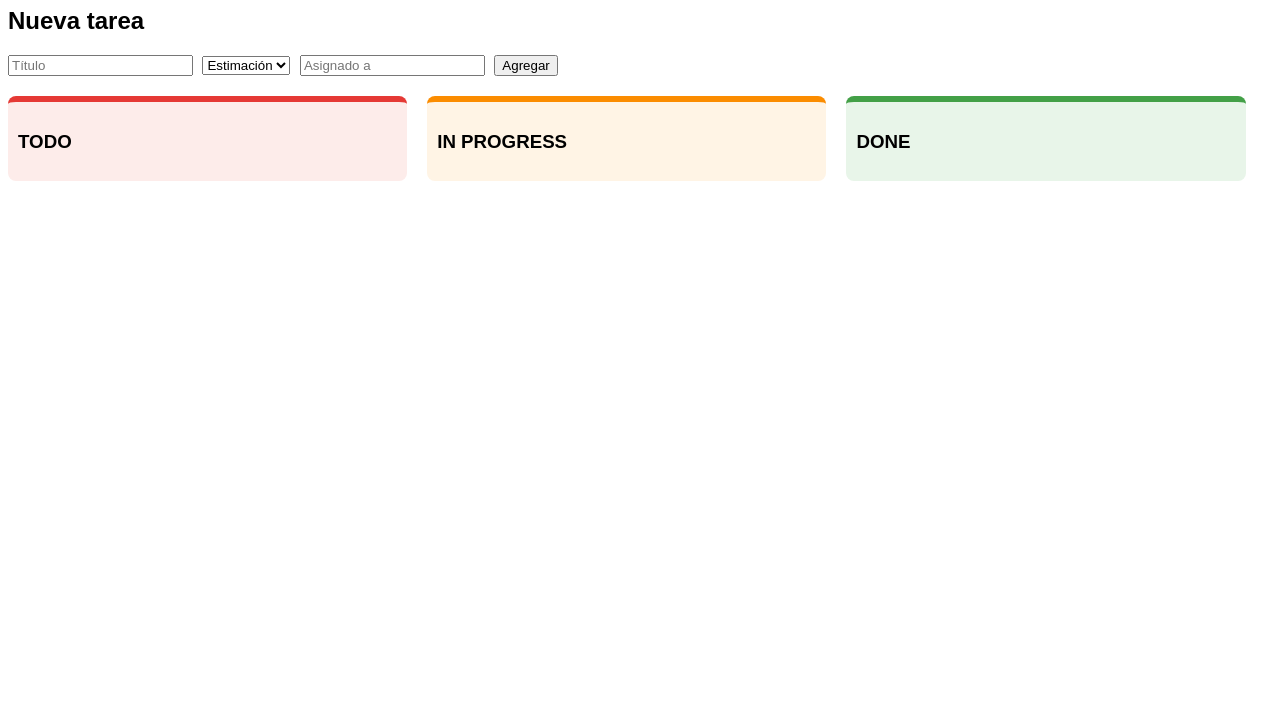
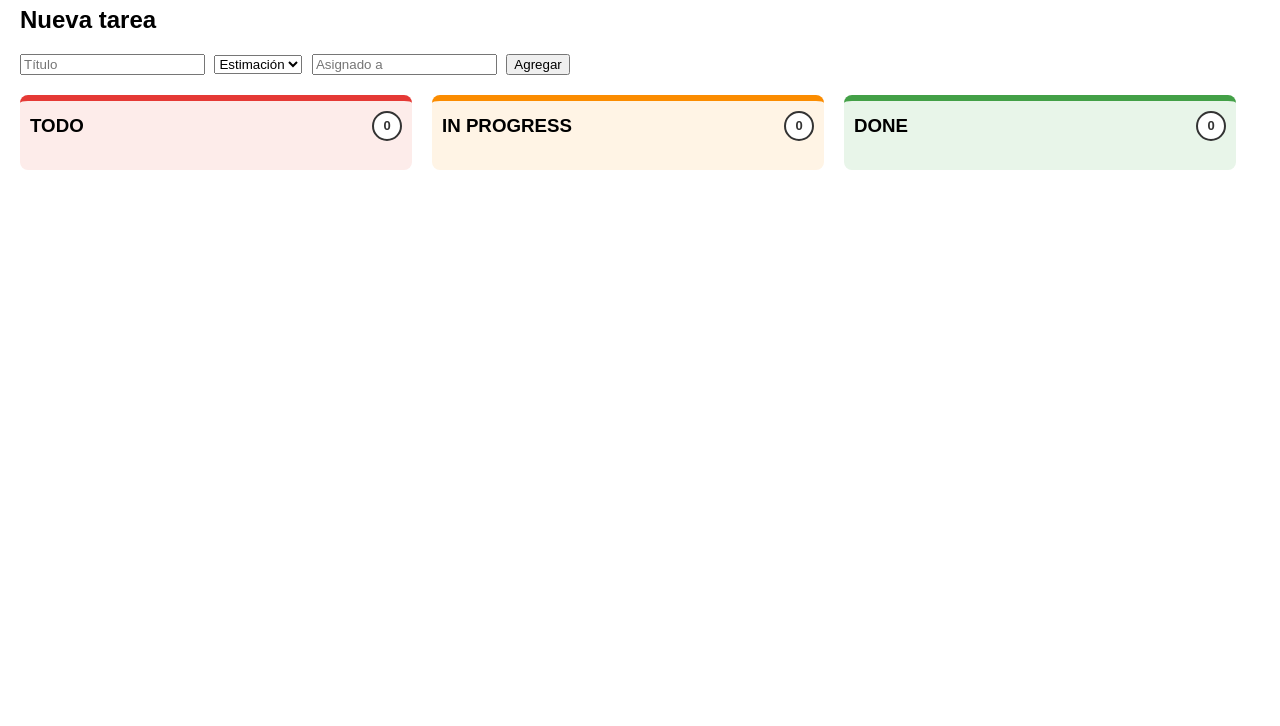
Before and after one commit to a01737554-commits/GESPRO_G1_E4, a plain HTML site: page frontend/index.html in a window 1280 px wide. Shown: the part 74-800 px from the top of the page. Drawn offline with Linux system fonts and the light colour scheme; no server answers.

Commit message:
Añadir total de estimacion columna

```diff
--- a/frontend/index.html
+++ b/frontend/index.html
@@ -2,13 +2,24 @@
 <html lang="es">
 <head>
   <meta charset="UTF-8">
-  <title>Kanban de Tareas</title>
+  <title>Gestor de Tareas – Kanban</title>
 
   <style>
     body {
       font-family: Arial, sans-serif;
+      margin: 20px;
     }
 
+    /* =============================
+       FORMULARIO
+       ============================= */
+    form input, form select, form button {
+      margin-right: 5px;
+    }
+
+    /* =============================
+       KANBAN
+       ============================= */
     .kanban {
       display: flex;
       gap: 20px;
@@ -39,6 +50,33 @@
       border-top: 6px solid #43a047;
     }
 
+    /* =============================
+       TÍTULO DE COLUMNA + TOTAL
+       ============================= */
+    .column h3 {
+      display: flex;
+      justify-content: space-between;
+      align-items: center;
+      margin-top: 0;
+    }
+
+    .column-total {
+      width: 26px;
+      height: 26px;
+      border-radius: 50%;
+      background: white;
+      border: 2px solid #333;
+      color: #333;
+      display: flex;
+      align-items: center;
+      justify-content: center;
+      font-weight: bold;
+      font-size: 13px;
+    }
+
+    /* =============================
+       TARJETAS
+       ============================= */
     .task {
       background: white;
       margin: 8px 0;
@@ -68,16 +106,12 @@
       font-weight: bold;
       font-size: 13px;
     }
-
-    form input, form select, form button {
-      margin-right: 5px;
-    }
   </style>
 </head>
 
 <body>
 
-<h1>Gestor de Tareas – Kanban📆</h1>
+<h1>Gestor de Tareas – Kanban</h1>
 
 <h2>Nueva tarea</h2>
 <form id="task-form">
@@ -85,9 +119,15 @@
 
   <select id="estimacion" required>
     <option value="">Estimación</option>
-    <option value="1">1</option><option value="2">2</option><option value="3">3</option>
-    <option value="4">4</option><option value="5">5</option><option value="6">6</option>
-    <option value="7">7</option><option value="8">8</option><option value="9">9</option>
+    <option value="1">1</option>
+    <option value="2">2</option>
+    <option value="3">3</option>
+    <option value="4">4</option>
+    <option value="5">5</option>
+    <option value="6">6</option>
+    <option value="7">7</option>
+    <option value="8">8</option>
+    <option value="9">9</option>
     <option value="10">10</option>
   </select>
 
@@ -96,15 +136,28 @@
 </form>
 
 <div class="kanban">
+
   <div class="column" data-status="TODO">
-    <h3>TODO</h3>
+    <h3>
+      TODO
+      <span class="column-total" id="total-TODO">0</span>
+    </h3>
   </div>
+
   <div class="column" data-status="IN_PROGRESS">
-    <h3>IN PROGRESS</h3>
+    <h3>
+      IN PROGRESS
+      <span class="column-total" id="total-IN_PROGRESS">0</span>
+    </h3>
   </div>
+
   <div class="column" data-status="DONE">
-    <h3>DONE</h3>
+    <h3>
+      DONE
+      <span class="column-total" id="total-DONE">0</span>
+    </h3>
   </div>
+
 </div>
 
 <script src="js/main.js"></script>
--- a/frontend/js/main.js
+++ b/frontend/js/main.js
@@ -2,17 +2,29 @@ const API = "http://127.0.0.1:5000";
 let draggedTaskId = null;
 
 // =============================
-// CARGAR TABLERO
+// CARGAR TABLERO + SUMAS
 // =============================
 async function loadBoard() {
+  // limpiar columnas
   document.querySelectorAll(".column").forEach(col => {
     col.querySelectorAll(".task").forEach(t => t.remove());
   });
+
+  // reiniciar totales
+  const totals = {
+    TODO: 0,
+    IN_PROGRESS: 0,
+    DONE: 0
+  };
 
   const res = await fetch(`${API}/tasks`);
   const tasks = await res.json();
 
   tasks.forEach(t => {
+    // acumular estimaciones
+    totals[t.estado] += t.estimacion;
+
+    // crear tarjeta
     const taskDiv = document.createElement("div");
     taskDiv.className = "task";
     taskDiv.draggable = true;
@@ -33,11 +45,15 @@ async function loadBoard() {
     taskDiv.appendChild(info);
     taskDiv.appendChild(est);
 
-    const column = document.querySelector(
-      `.column[data-status="${t.estado}"]`
-    );
-    if (column) column.appendChild(taskDiv);
+    document
+      .querySelector(`.column[data-status="${t.estado}"]`)
+      .appendChild(taskDiv);
   });
+
+  // actualizar círculos de totales
+  document.getElementById("total-TODO").textContent = totals.TODO;
+  document.getElementById("total-IN_PROGRESS").textContent = totals.IN_PROGRESS;
+  document.getElementById("total-DONE").textContent = totals.DONE;
 }
 
 // =============================
```
